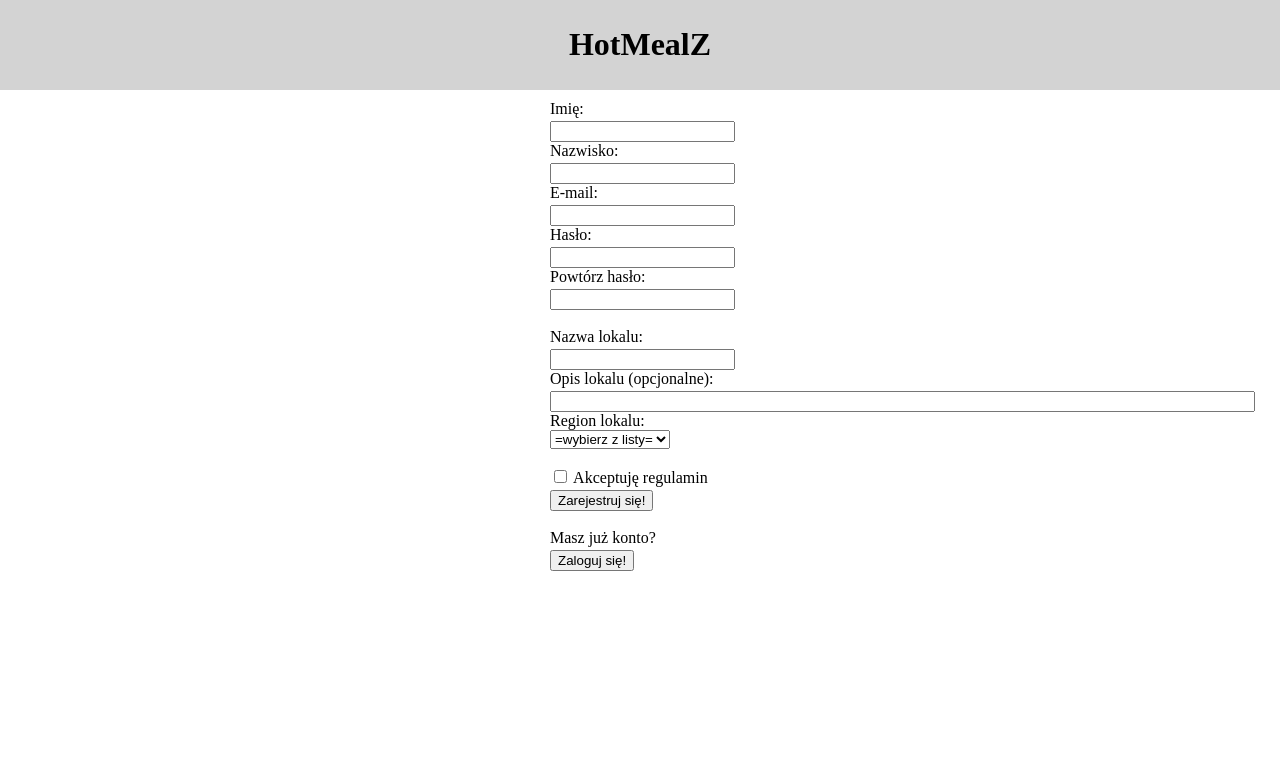
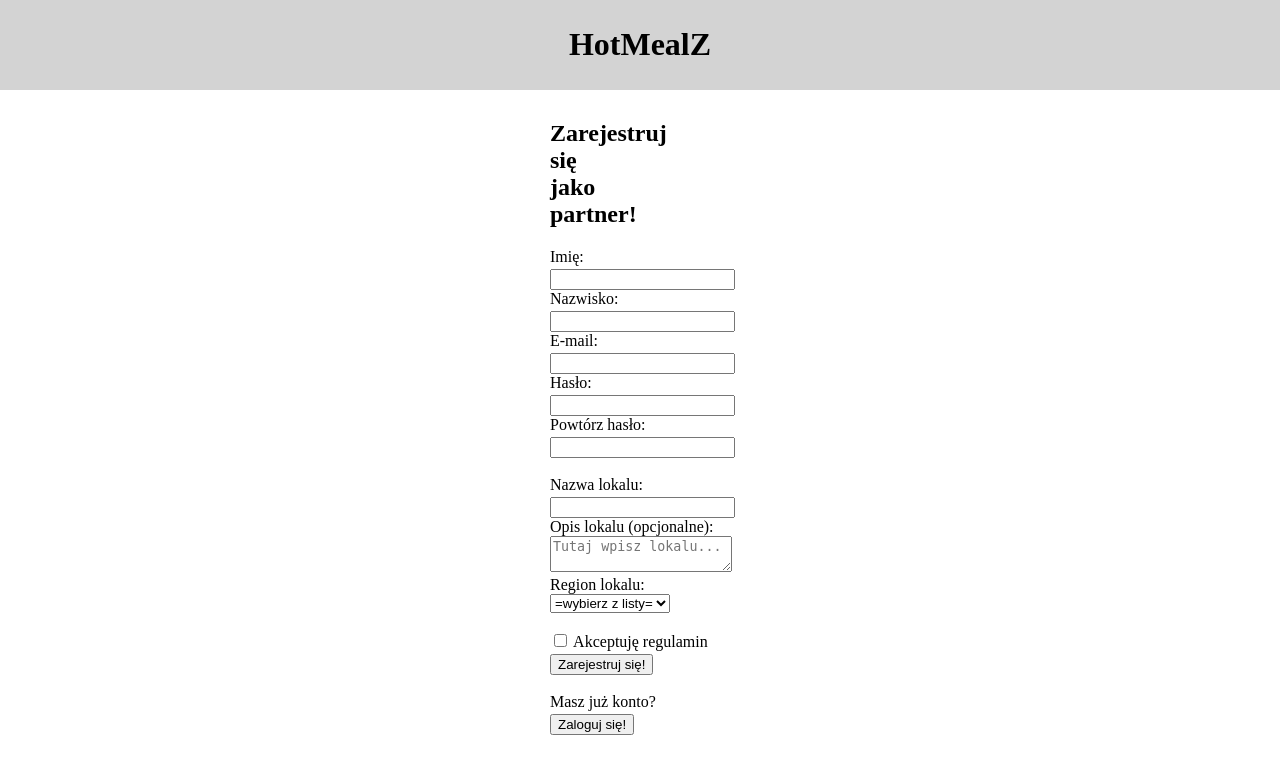
Before and after one commit to r3cord/HotMealZ, a PHP site: page /registerform_partner.php in a window 1280 px wide. Shown: the top 774 px of the page. Run offline with PHP 8.4, Linux system fonts and the light colour scheme; data that the repository does not hold is empty.

Commit message:
Fixed description field
Now description field is better. You can align it for yourself.

```diff
--- a/registerform_partner.php
+++ b/registerform_partner.php
@@ -34,6 +34,8 @@ $Qregions = $regionsQuery->fetchAll();
 	<article>
 
 		<div class="form">
+			<h1>Zarejestruj się jako</br> partner!</h1>
+			</br>
 			<form method="post" action="register_partner.php">
 
 				Imię: <br /> <input type="text" value="<?php
@@ -116,14 +118,14 @@ $Qregions = $regionsQuery->fetchAll();
 				?>
 
 				<!---tu chciałem dać wyższe okno, ale w mojej przeglądarce to nie działa - można spróbować to naprawić w ,,wolnym czasie"--->
-				Opis lokalu (opcjonalne):<br /> <input type="text" size="85" value="<?php
-					if(isset($_SESSION['given_description']))
-					{
-						echo $_SESSION['given_description'];
-						unset($_SESSION['given_description']);
-					}
-
-				?>" name="description" /><br />
+				Opis lokalu (opcjonalne):<br />
+				<textarea type="text" class="description" name="description" placeholder="Tutaj wpisz lokalu..."><?php
+						if(isset($_SESSION['given_description']))
+						{
+							echo $_SESSION['given_description'];
+							unset($_SESSION['given_description']);
+						}
+					?></textarea><br />
 
 				<?php
 				if (isset($_SESSION['e_description']))
```
